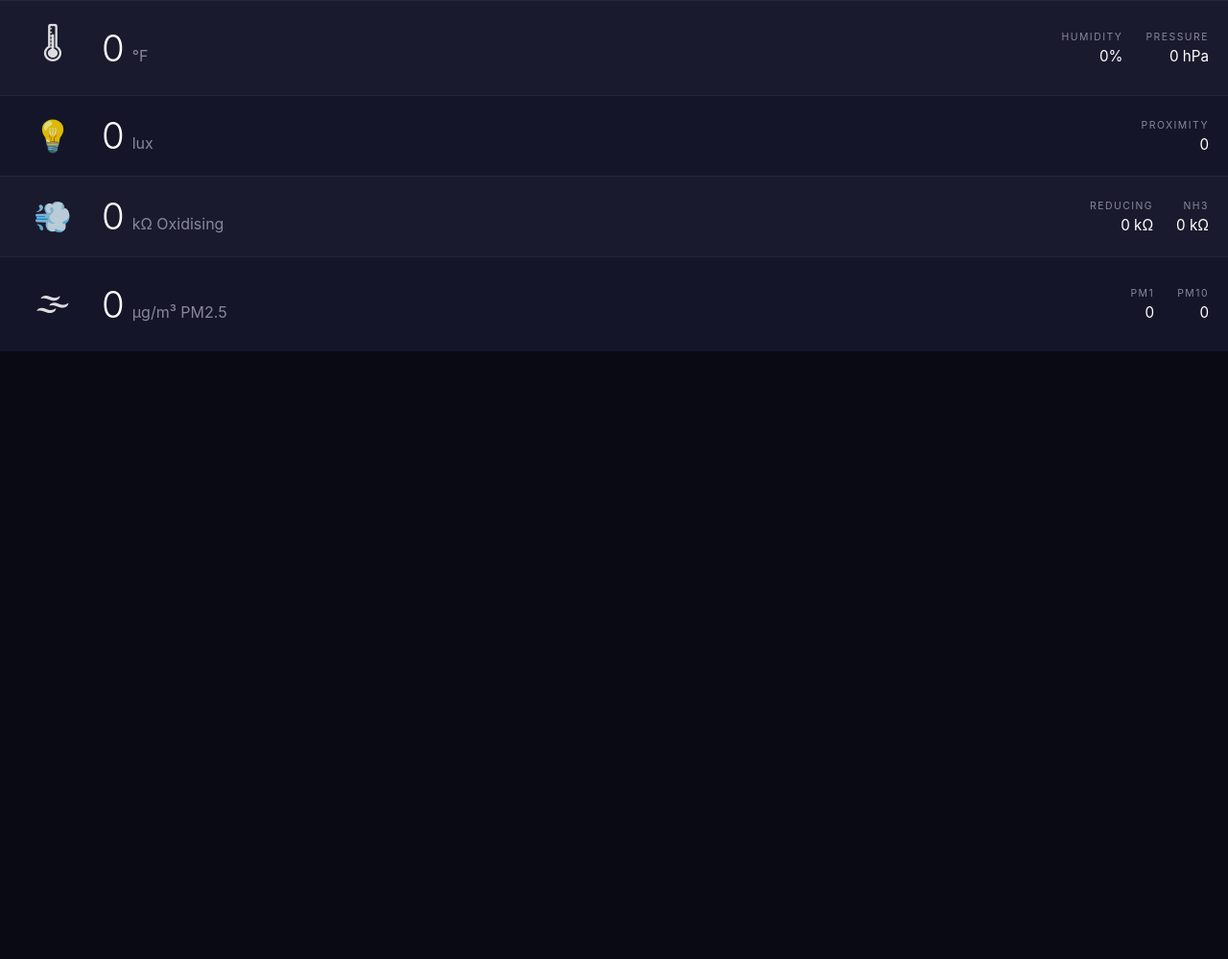
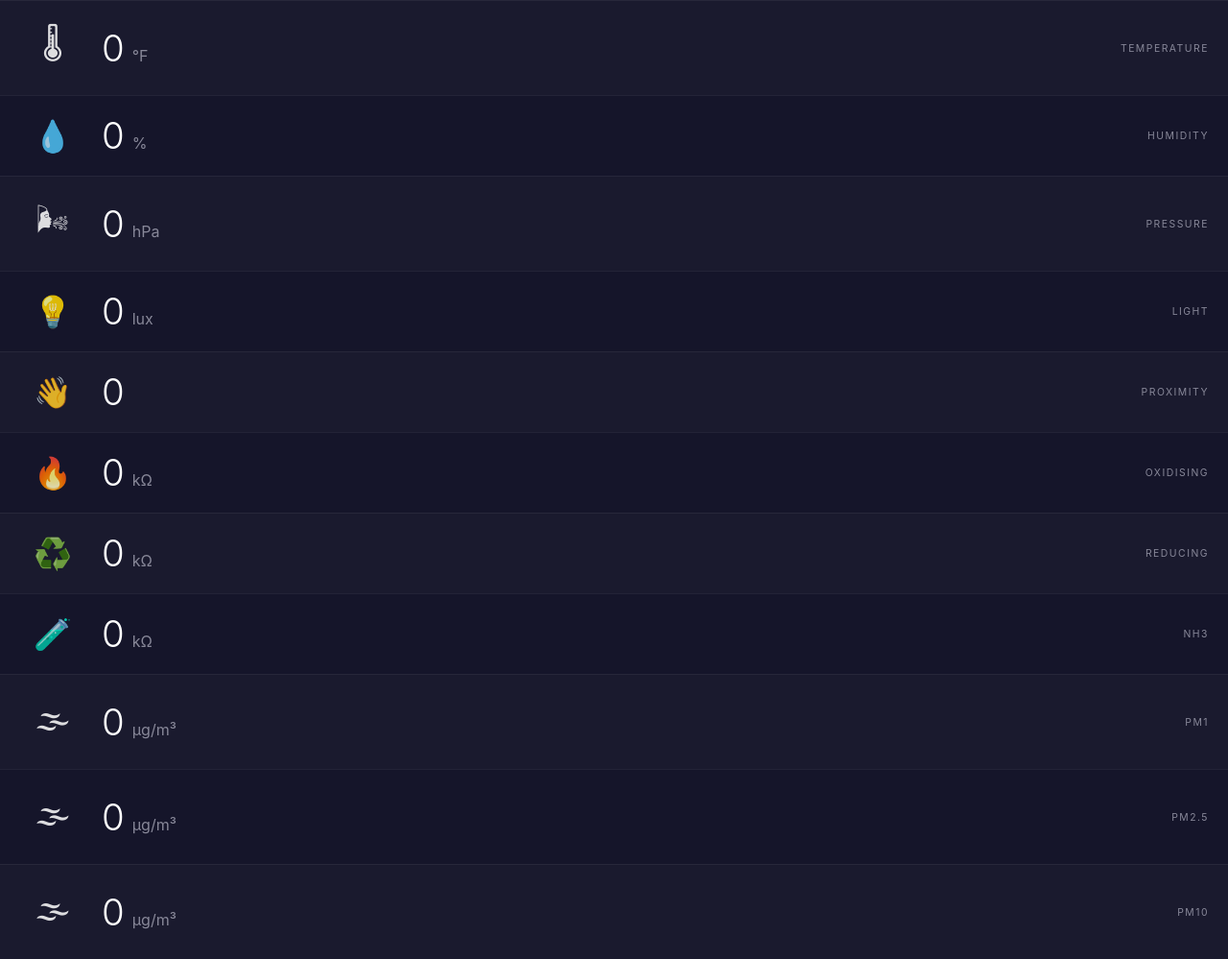
Before and after one commit to NunsOnRipple/enviro-dashboard, a Flask app: page / in a window 1280 px wide. Shown: the part 57-1056 px from the top of the page at 96% size. Before the commit the page ends 423 px from the top, so only its background shows below. Run offline with Flask 3, Linux system fonts and the light colour scheme.

```diff
--- a/templates/index.html
+++ b/templates/index.html
@@ -139,12 +139,33 @@
             </div>
             <div class="secondary">
                 <div class="stat">
+                    <span class="label">Temperature</span>
+                </div>
+            </div>
+        </div>
+
+        <div class="row" onclick="goHistory('humidity')">
+            <div class="icon">💧</div>
+            <div class="main">
+                <span class="value" id="humidity">{{ humidity | round(1) }}</span>
+                <span class="unit">%</span>
+            </div>
+            <div class="secondary">
+                <div class="stat">
                     <span class="label">Humidity</span>
-                    <span class="stat-value" id="humidity">{{ humidity | round(1) }}%</span>
                 </div>
+            </div>
+        </div>
+
+        <div class="row" onclick="goHistory('pressure')">
+            <div class="icon">🌬</div>
+            <div class="main">
+                <span class="value" id="pressure">{{ pressure | round(1) }}</span>
+                <span class="unit">hPa</span>
+            </div>
+            <div class="secondary">
                 <div class="stat">
                     <span class="label">Pressure</span>
-                    <span class="stat-value" id="pressure">{{ pressure | round(1) }} hPa</span>
                 </div>
             </div>
         </div>
@@ -157,26 +178,72 @@
             </div>
             <div class="secondary">
                 <div class="stat">
+                    <span class="label">Light</span>
+                </div>
+            </div>
+        </div>
+
+        <div class="row" onclick="goHistory('proximity')">
+            <div class="icon">👋</div>
+            <div class="main">
+                <span class="value" id="proximity">{{ proximity }}</span>
+                <span class="unit"></span>
+            </div>
+            <div class="secondary">
+                <div class="stat">
                     <span class="label">Proximity</span>
-                    <span class="stat-value" id="proximity">{{ proximity }}</span>
                 </div>
             </div>
         </div>
 
         <div class="row" onclick="goHistory('oxidising')">
-            <div class="icon">💨</div>
+            <div class="icon">🔥</div>
             <div class="main">
                 <span class="value" id="oxidising">{{ oxidising | round(2) }}</span>
-                <span class="unit">kΩ Oxidising</span>
+                <span class="unit">kΩ</span>
+            </div>
+            <div class="secondary">
+                <div class="stat">
+                    <span class="label">Oxidising</span>
+                </div>
+            </div>
+        </div>
+
+        <div class="row" onclick="goHistory('reducing')">
+            <div class="icon">♻️</div>
+            <div class="main">
+                <span class="value" id="reducing">{{ reducing | round(2) }}</span>
+                <span class="unit">kΩ</span>
             </div>
             <div class="secondary">
                 <div class="stat">
                     <span class="label">Reducing</span>
-                    <span class="stat-value" id="reducing">{{ reducing | round(2) }} kΩ</span>
                 </div>
+            </div>
+        </div>
+
+        <div class="row" onclick="goHistory('nh3')">
+            <div class="icon">🧪</div>
+            <div class="main">
+                <span class="value" id="nh3">{{ nh3 | round(2) }}</span>
+                <span class="unit">kΩ</span>
+            </div>
+            <div class="secondary">
                 <div class="stat">
                     <span class="label">NH3</span>
-                    <span class="stat-value" id="nh3">{{ nh3 | round(2) }} kΩ</span>
+                </div>
+            </div>
+        </div>
+
+        <div class="row" onclick="goHistory('pm1')">
+            <div class="icon">🌫</div>
+            <div class="main">
+                <span class="value" id="pm1">{{ pm1 }}</span>
+                <span class="unit">µg/m³</span>
+            </div>
+            <div class="secondary">
+                <div class="stat">
+                    <span class="label">PM1</span>
                 </div>
             </div>
         </div>
@@ -185,16 +252,24 @@
             <div class="icon">🌫</div>
             <div class="main">
                 <span class="value" id="pm25">{{ pm25 }}</span>
-                <span class="unit">µg/m³ PM2.5</span>
+                <span class="unit">µg/m³</span>
             </div>
             <div class="secondary">
                 <div class="stat">
-                    <span class="label">PM1</span>
-                    <span class="stat-value" id="pm1">{{ pm1 }}</span>
+                    <span class="label">PM2.5</span>
                 </div>
+            </div>
+        </div>
+
+        <div class="row" onclick="goHistory('pm10')">
+            <div class="icon">🌫</div>
+            <div class="main">
+                <span class="value" id="pm10">{{ pm10 }}</span>
+                <span class="unit">µg/m³</span>
+            </div>
+            <div class="secondary">
                 <div class="stat">
                     <span class="label">PM10</span>
-                    <span class="stat-value" id="pm10">{{ pm10 }}</span>
                 </div>
             </div>
         </div>
@@ -211,15 +286,15 @@
                 .then(r => r.json())
                 .then(data => {
                     document.getElementById('temperature').textContent = data.temperature;
-                    document.getElementById('humidity').textContent = data.humidity + '%';
-                    document.getElementById('pressure').textContent = data.pressure + ' hPa';
+                    document.getElementById('humidity').textContent = data.humidity;
+                    document.getElementById('pressure').textContent = data.pressure;
                     document.getElementById('light').textContent = data.light;
                     document.getElementById('proximity').textContent = data.proximity;
                     document.getElementById('oxidising').textContent = data.oxidising;
-                    document.getElementById('reducing').textContent = data.reducing + ' kΩ';
-                    document.getElementById('nh3').textContent = data.nh3 + ' kΩ';
+                    document.getElementById('reducing').textContent = data.reducing;
+                    document.getElementById('nh3').textContent = data.nh3;
+                    document.getElementById('pm1').textContent = data.pm1;
                     document.getElementById('pm25').textContent = data.pm25;
-                    document.getElementById('pm1').textContent = data.pm1;
                     document.getElementById('pm10').textContent = data.pm10;
                 });
         }
```
